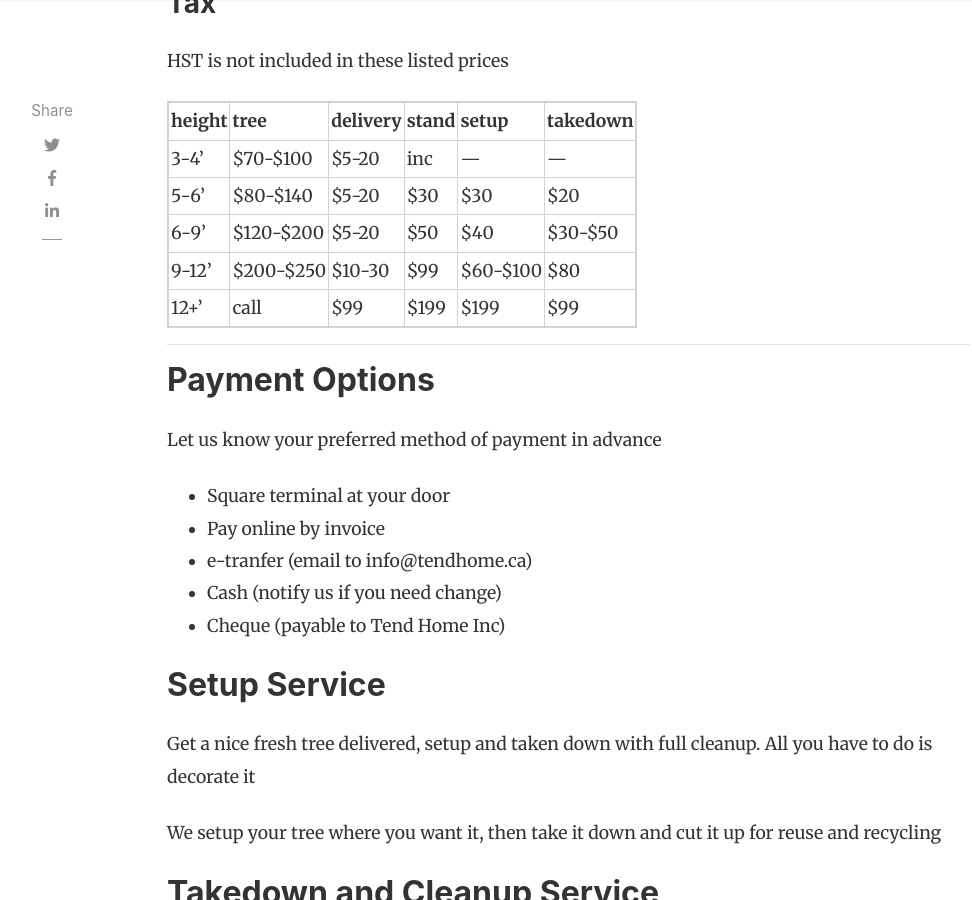
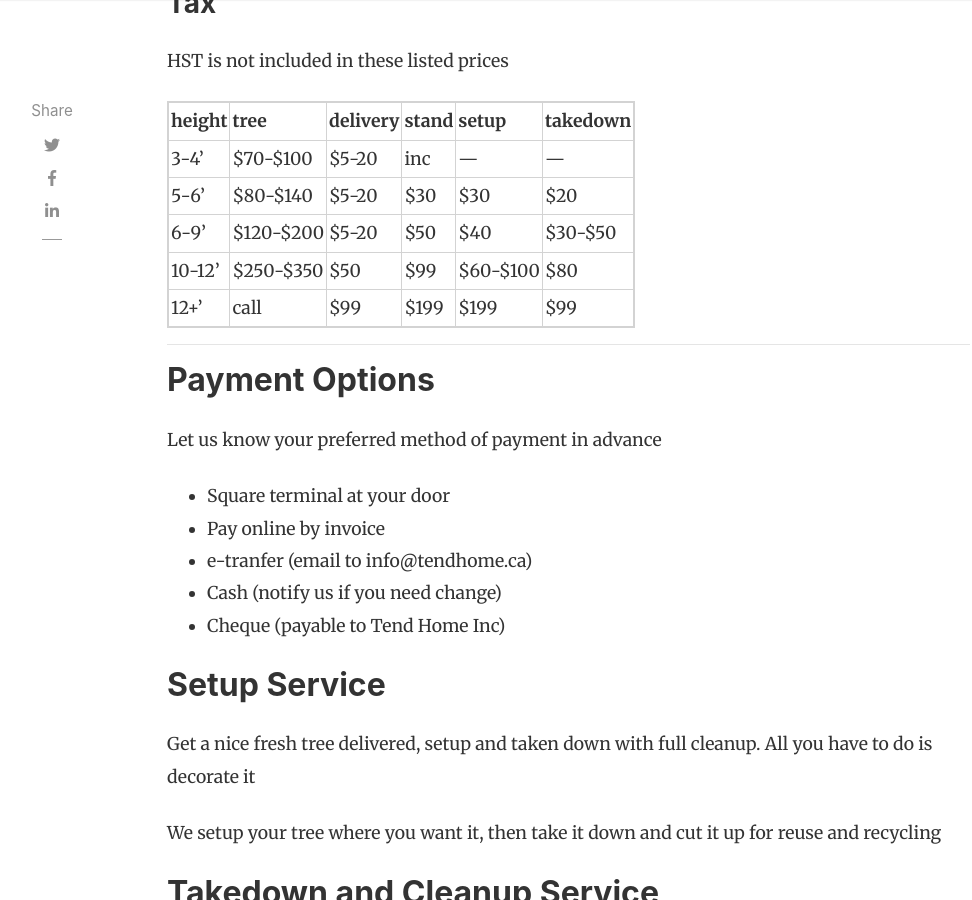
Before and after one commit to tendhome/site, a Jekyll site: the page built from _posts/2019-12-01-xmas.md, in a window 1280 px wide and 900 px high, scrolled down 1531 px. Shown: the whole window, without its empty margins (118-1090 px from the left). Built offline with Jekyll 4.4.1, drawn with Linux system fonts in a browser that asks for light colours; nearby versions of some CDN libraries.

Commit message:
10 to 12

```diff
--- a/_posts/2019-12-01-xmas.md
+++ b/_posts/2019-12-01-xmas.md
@@ -34,7 +34,7 @@ HST is not included in these listed prices
 | 3-4'    | $70-$100  |  $5-20   |  inc  | ---   | ---      |
 | 5-6'    | $80-$140  |  $5-20   |  $30  | $30   | $20      |
 | 6-9'    | $120-$200 |  $5-20   |  $50  | $40   | $30-$50      |
-| 9-12'   | $200-$250 |  $10-30  |  $99  | $60-$100   | $80      |
+| 10-12'   | $250-$350 |  $50  |  $99  | $60-$100   | $80      |
 | 12+'    | call |  $99     |  $199  | $199   | $99      |
 {:.pricetable}
 
```
